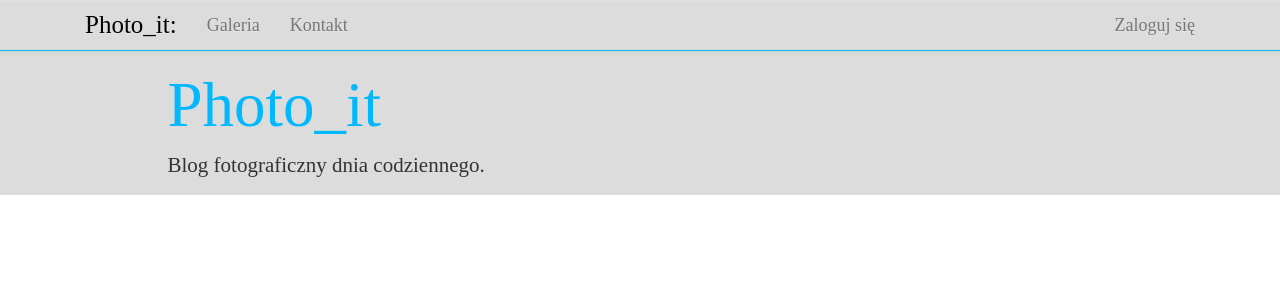
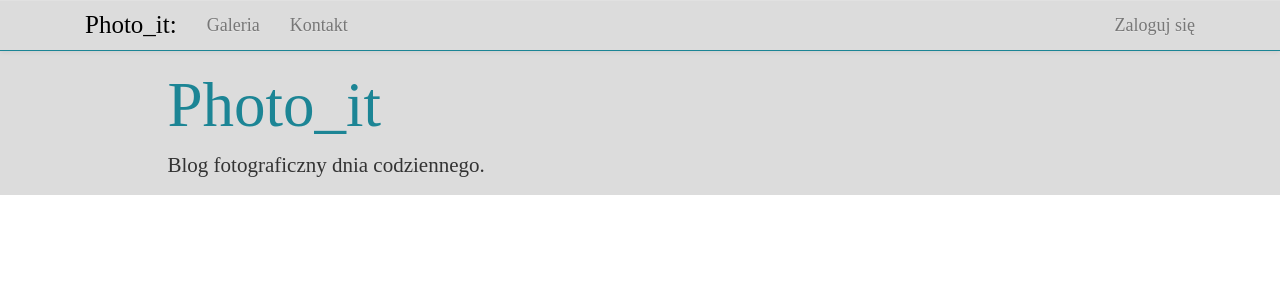
Before and after one commit to fryderykg/photo_blog_django, a Django app: template gallery/templates/about.html in a window 1280 px wide. Shown: the top 300 px of the page. Run offline with Django 3.2, Linux system fonts and the light colour scheme; the template is opened without the code that fills it, so the values that code supplies are empty; some libraries are stand-ins or nearby versions; some web fonts are replaced.

Commit message:
change change colour to darker blue

```diff
--- a/gallery/static/css/gallery.css
+++ b/gallery/static/css/gallery.css
@@ -1,5 +1,5 @@
 .navbar-default {
-    border-color: #00b8ff;
+    border-color: #1C8595;
     font-family: Coiny;
     font-size: large;
 }
@@ -16,19 +16,19 @@
 
 .jumbotron{
     background-color: gainsboro;
-    border-color: #00b8ff;
+    border-color: #1C8595;
     font-family: Coiny;
     padding-bottom: 0px;
     padding-top: 0px;
 }
 
 .jumbo_title {
-    color: #00b8ff;
+    color: #1C8595;
 }
 
 .navbar-fixed-bottom, .navbar-fixed-top, .navbar-static-top{
     background-color: gainsboro;
-    border-color: #00b8ff;
+    border-color: #1C8595;
     background-image: none;
 }
 
@@ -44,7 +44,7 @@ a {
 }
 
 .thumbnail{
-    border-color: #00b8ff;
+    border-color: #1C8595;
 }
 
 .button_create {
```
